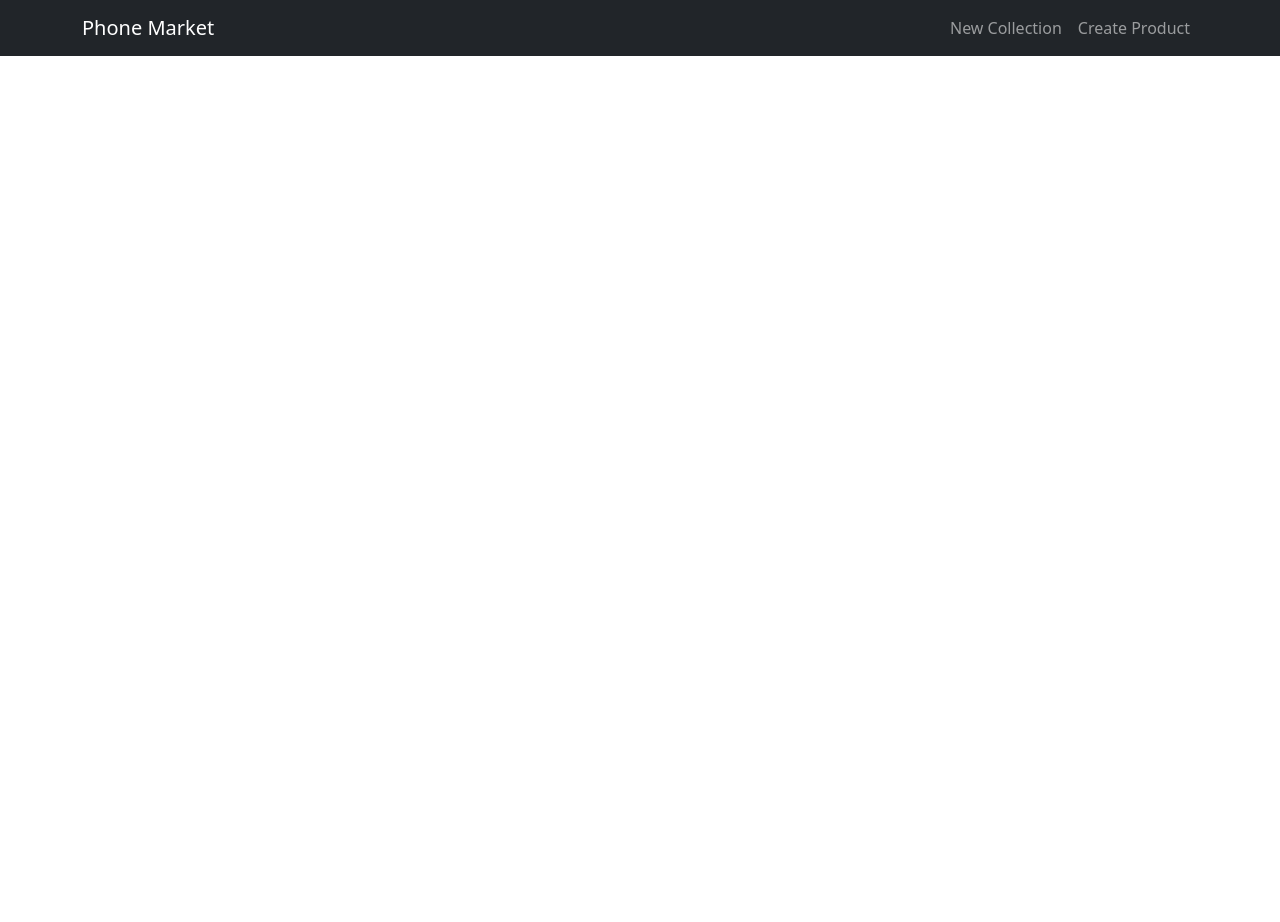
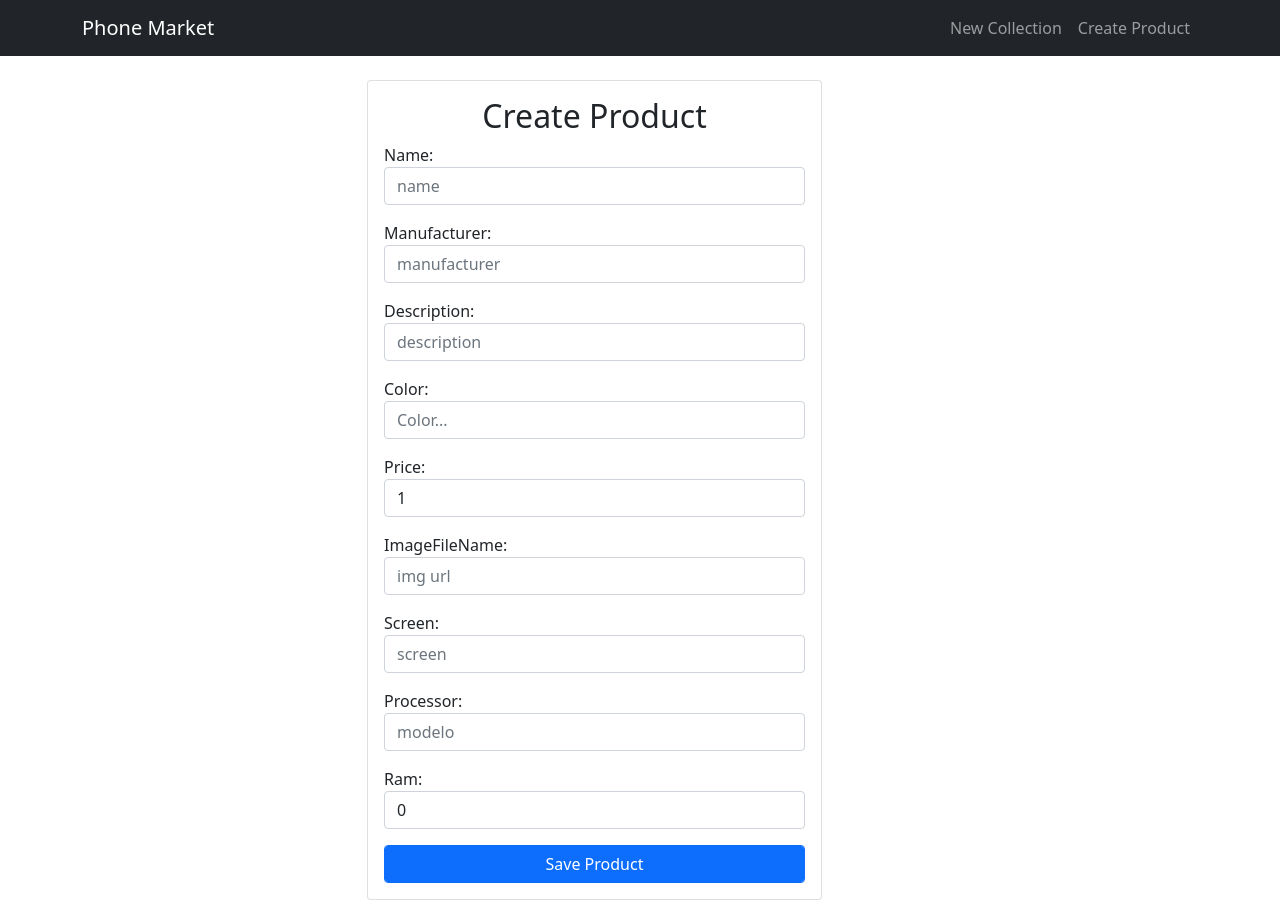
Before and after one commit to gurgen-baghdasaryan/Phone-Catalog, a React (Create React App) app in the folder client/: page /CreateProduct in a window 1280 px wide. Before the commit the page ends 800 px from the top, so only its background shows below. Built offline with nearby package versions, Linux system fonts and the light colour scheme; the HTML template or start-up script is replaced by a standard one.

Commit message:
added the petition Get and DElETE in productlist component

```diff
--- a/client/package.json
+++ b/client/package.json
@@ -6,6 +6,7 @@
     "@testing-library/jest-dom": "^5.16.2",
     "@testing-library/react": "^12.1.2",
     "@testing-library/user-event": "^13.5.0",
+    "axios": "^0.25.0",
     "react": "^17.0.2",
     "react-dom": "^17.0.2",
     "react-router-dom": "^6.2.1",
--- a/client/src/components/CreateProduct.js
+++ b/client/src/components/CreateProduct.js
@@ -1,11 +1,163 @@
-import React from 'react'
+import React, { useState } from "react";
+import axios from 'axios'
 
 const CreateProduct = () => {
-    return (
-        <div>
+  const valueInitial = {
+    name: "",
+    manufacturer: "",
+    description: "",
+    color: "",
+    price: 1,
+    imageFileName: "",
+    screen: "",
+    processor: "",
+    ram: 0,
+  };
 
-        </div>
-    )
-}
+  const [product, setProduct] = useState(valueInitial);
 
-export default CreateProduct
+  const dataCapture = (e) => {
+    const { name, value } = e.target;
+    setProduct({ ...product, [name]: value });
+  };
+  const dataSave = async(e)=>{
+    console.log(product);
+    const newProduct = {
+
+
+        name:product.name,
+        manufacturer:product.manufacturer,
+        description:product.description,
+        color:product.color,
+        price:product.price,
+        imageFileName:product.imageFileName,
+        screen:product.screen,
+        processor:product.processor,
+        ram:product.ram,
+    }
+
+    await axios.post('http://localhost:4000/api/products', newProduct)
+    setProduct({...valueInitial})
+  }
+
+  return (
+    <div className="col-md-5 offset-md-3">
+      <div className="card card-body">
+        <form onSubmit={dataSave}>
+          <h2 className="text-center">Create Product</h2>
+          <div className="mb-3">
+            <label>Name:</label>
+            <input
+              type="text"
+              className="form-control"
+              placeholder="name"
+              required
+              name="name"
+              value={product.name}
+              onChange={dataCapture}
+            />
+          </div>
+          <div className="mb-3">
+            <label>Manufacturer:</label>
+            <input
+              type="text"
+              className="form-control"
+              placeholder="manufacturer"
+              required
+              name="manufacturer"
+              value={product.manufacturer}
+              onChange={dataCapture}
+            />
+          </div>
+          <div className="mb-3">
+            <label>Description:</label>
+            <input
+              type="text"
+              className="form-control"
+              placeholder="description"
+              required
+              name="description"
+              value={product.description}
+              onChange={dataCapture}
+            />
+          </div>
+          <div className="mb-3">
+            <label>Color:</label>
+            <input
+              type="text"
+              className="form-control"
+              placeholder="Color..."
+              required
+              name="color"
+              value={product.color}
+              onChange={dataCapture}
+            />
+          </div>
+          <div className="mb-3">
+            <label>Price:</label>
+            <input
+              type="text"
+              className="form-control"
+              placeholder="Dollar/Euro"
+              required
+              name="price"
+              value={product.price}
+              onChange={dataCapture}
+            />
+          </div>
+          <div className="mb-3">
+            <label>ImageFileName:</label>
+            <input
+              type="text"
+              className="form-control"
+              placeholder="img url"
+              required
+              name="imageFileName"
+              value={product.imageFileName}
+              onChange={dataCapture}
+            />
+          </div>
+          <div className="mb-3">
+            <label>Screen:</label>
+            <input
+              type="text"
+              className="form-control"
+              placeholder="screen"
+              required
+              name="screen"
+              value={product.screen}
+              onChange={dataCapture}
+            />
+          </div>
+          <div className="mb-3">
+            <label>Processor:</label>
+            <input
+              type="text"
+              className="form-control"
+              placeholder="modelo"
+              required
+              name="processor"
+              value={product.processor}
+              onChange={dataCapture}
+            />
+          </div>
+          <div className="mb-3">
+            <label>Ram:</label>
+            <input
+              type="number"
+              className="form-control"
+              placeholder="ram gb"
+              required
+              name="ram"
+              value={product.ram}
+              onChange={dataCapture}
+            />
+          </div>
+          <button className="btn btn-primary form-control">Save Product</button>
+        </form>
+      </div>
+    </div>
+  );
+};
+
+export default CreateProduct;
--- a/client/src/components/ProductList.js
+++ b/client/src/components/ProductList.js
@@ -1,10 +1,52 @@
-import React from 'react'
+import { useEffect, useState } from 'react'
+import axios from 'axios'
+import {Link} from 'react-router-dom';
 
 const ProductList = () => {
+    const [list, setList] = useState([])
+
+    useEffect(() => {
+        const getProducts = async()=>{
+            const res = await axios.get('http://localhost:4000/api/products')
+            setList(res.data)
+        }
+        getProducts();
+    }, [list])
+
+    const  deleteProduct = async(id) =>{
+        await axios.delete('http://localhost:4000/api/products/'+ id)
+    }
     return (
-        <div>
 
-        </div>
+            <div className="row">
+                {
+                    list.map(lista => (
+                        <div className="col-md-4 p-2" key={lista._id}>
+                            <div className="card">
+                                <div className="card-header">
+                                    <h5>Nombre: {lista.nombre}</h5>
+                                </div>
+                                <div className="card-body">
+                                    <p>Apellido:{lista.apellido}</p>
+                                    <p>Edad: {lista.edad}</p>
+                                    <p>Telefono: {lista.telefono}</p>
+                                    <p>Email: {lista.email}</p>
+                                </div>
+
+                                <div className="card-footer">
+                                    <button className="btn btn-danger" onClick={()=>deleteProduct(lista._id)}>
+                                        Delete
+                                    </button>
+                                    <Link className='btn btn-primary m-1' to={'/edit/' + lista._id}>
+                                        Edit
+                                    </Link>
+                                </div>
+                            </div>
+                        </div>
+                    ))
+                }
+            </div>
+
     )
 }
 
```
Also changed, not shown: 1 other file (tests, documents, lock files or other folders).
